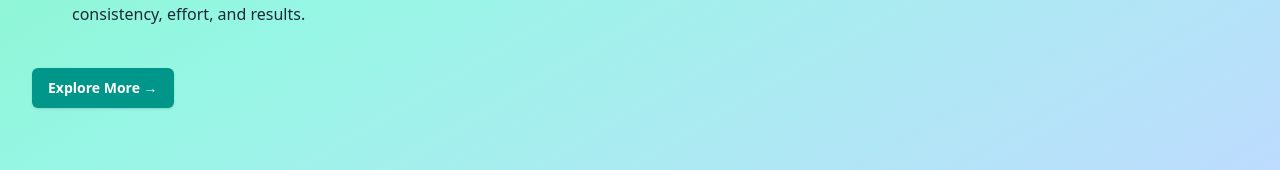
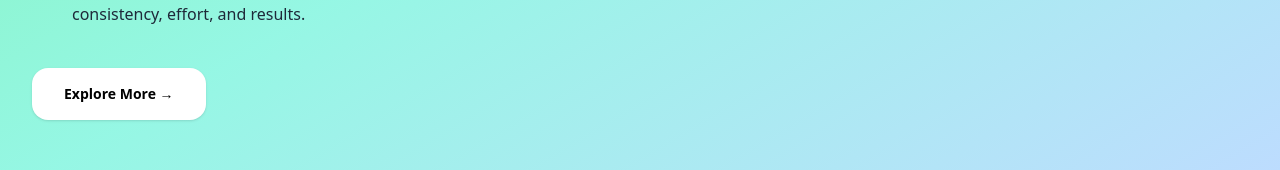
Before and after one commit to Olamilekan18/HOPwellness, a React (Vite) app in the folder frontend/: page / in a window 1280 px wide. Shown: the part 1996-2166 px from the top of the page. Built offline with nearby package versions, Linux system fonts and the light colour scheme.

Commit message:
feat: update button styles in WhyChooseUs component for improved aesthetics

```diff
--- a/frontend/src/componet/home/whyChooseUs.jsx
+++ b/frontend/src/componet/home/whyChooseUs.jsx
@@ -130,7 +130,7 @@ export default function WhyChooseUs() {
               >
                 <a
                   href="#"
-                  className="rounded-md bg-teal-600 px-4 py-2.5 text-sm font-semibold text-white shadow-sm hover:bg-teal-700 transition"
+                  className="bg-white rounded-2xl px-8 py-4 text-sm font-semibold text-black shadow-sm hover:bg-black hover:text-white transition"
                 >
                   Explore More →
                 </a>
```
